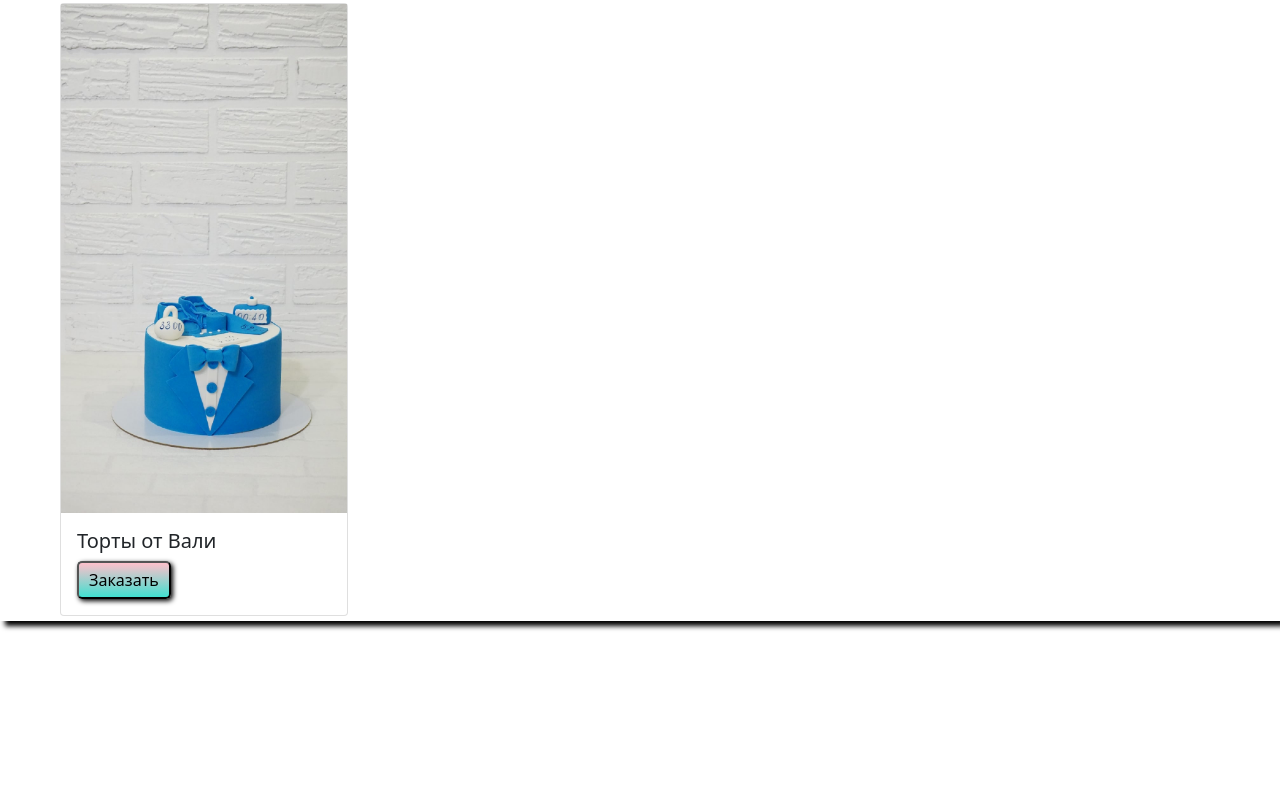
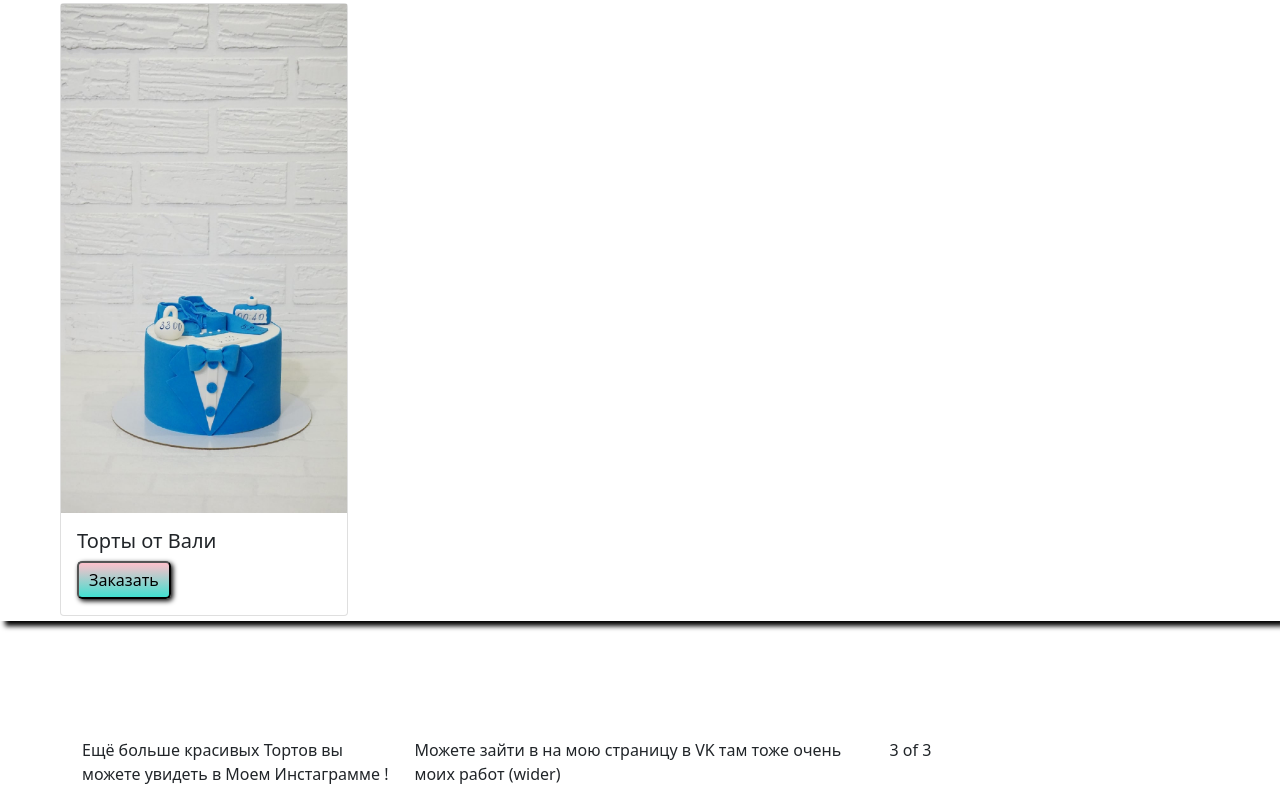
Before and after one commit to sergeianip20/rop, a Next.js app: page /secon in a window 1280 px wide. Shown: the part 1428-2214 px from the top of the page. Before the commit the page ends 2166 px from the top, so only its background shows below. Built offline with nearby package versions, Linux system fonts and the light colour scheme.

Commit message:
Update secon.js

```diff
--- a/pages/secon.js
+++ b/pages/secon.js
@@ -1,5 +1,5 @@
 import s from  '../styles/global.module.css'
-import {Navbar, Nav, NavDropdown, Container, Carousel, Card, CardGroup, Modal, Button  } from 'react-bootstrap'
+import {Navbar, Nav, NavDropdown, Container, Carousel, Card, CardGroup, Modal, Button, Row, Col  } from 'react-bootstrap'
 import  'bootstrap/dist/css/bootstrap.min.css';
 import Link from 'next/link'
 import Image from 'next/image'
@@ -242,6 +242,14 @@ placeholder="напишите имя"/>
       </Modal>
 
 </div>
+<Container>
+
+  <Row>
+    <Col> Ещё больше красивых Тортов вы можете увидеть в Моем Инстаграмме !</Col>
+    <Col xs={5}>Можете зайти в на мою страницу в VK там тоже очень моих работ (wider)</Col>
+    <Col>3 of 3</Col>
+  </Row>
+</Container>
 
 </div>
 }
```
